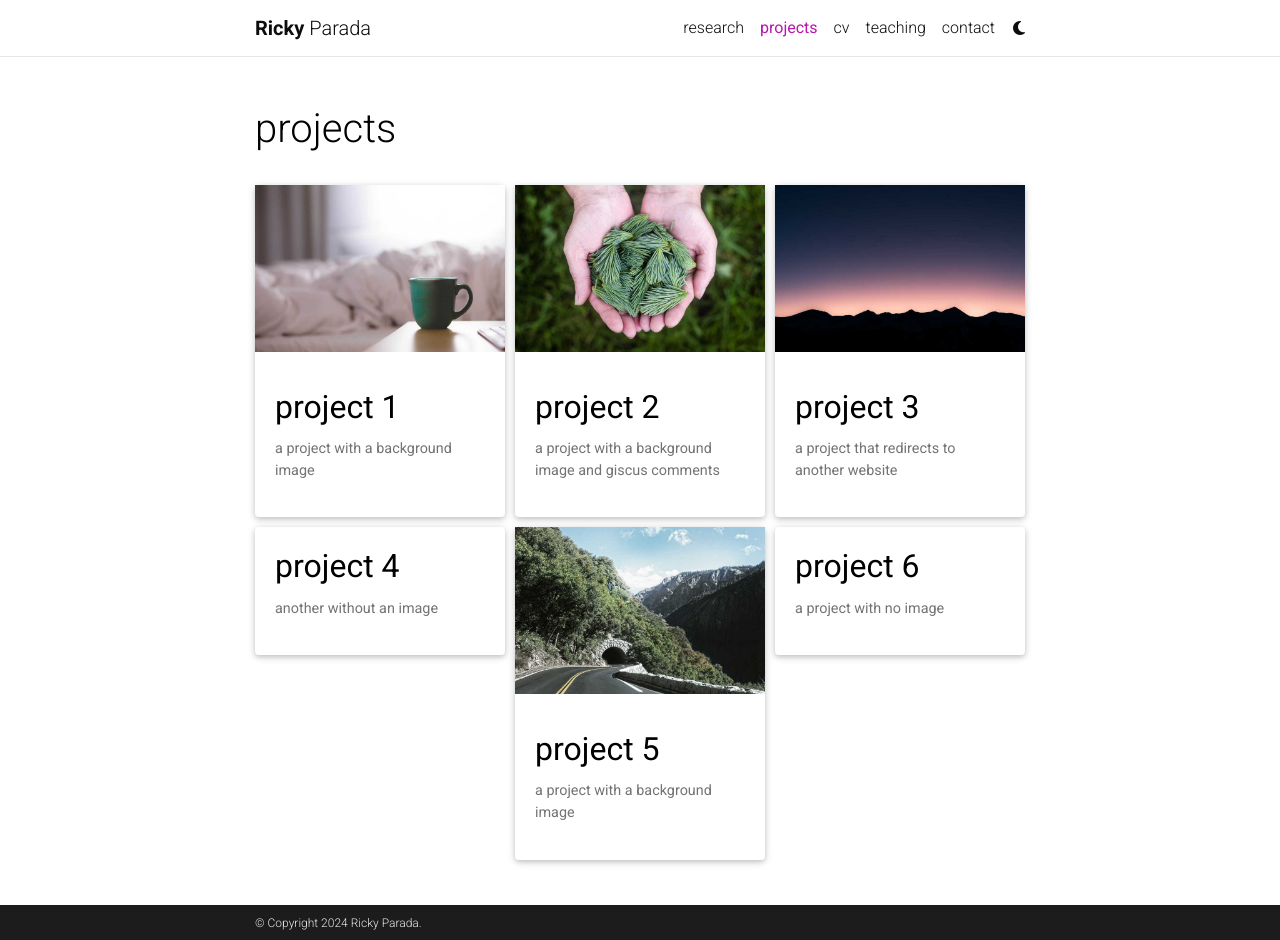
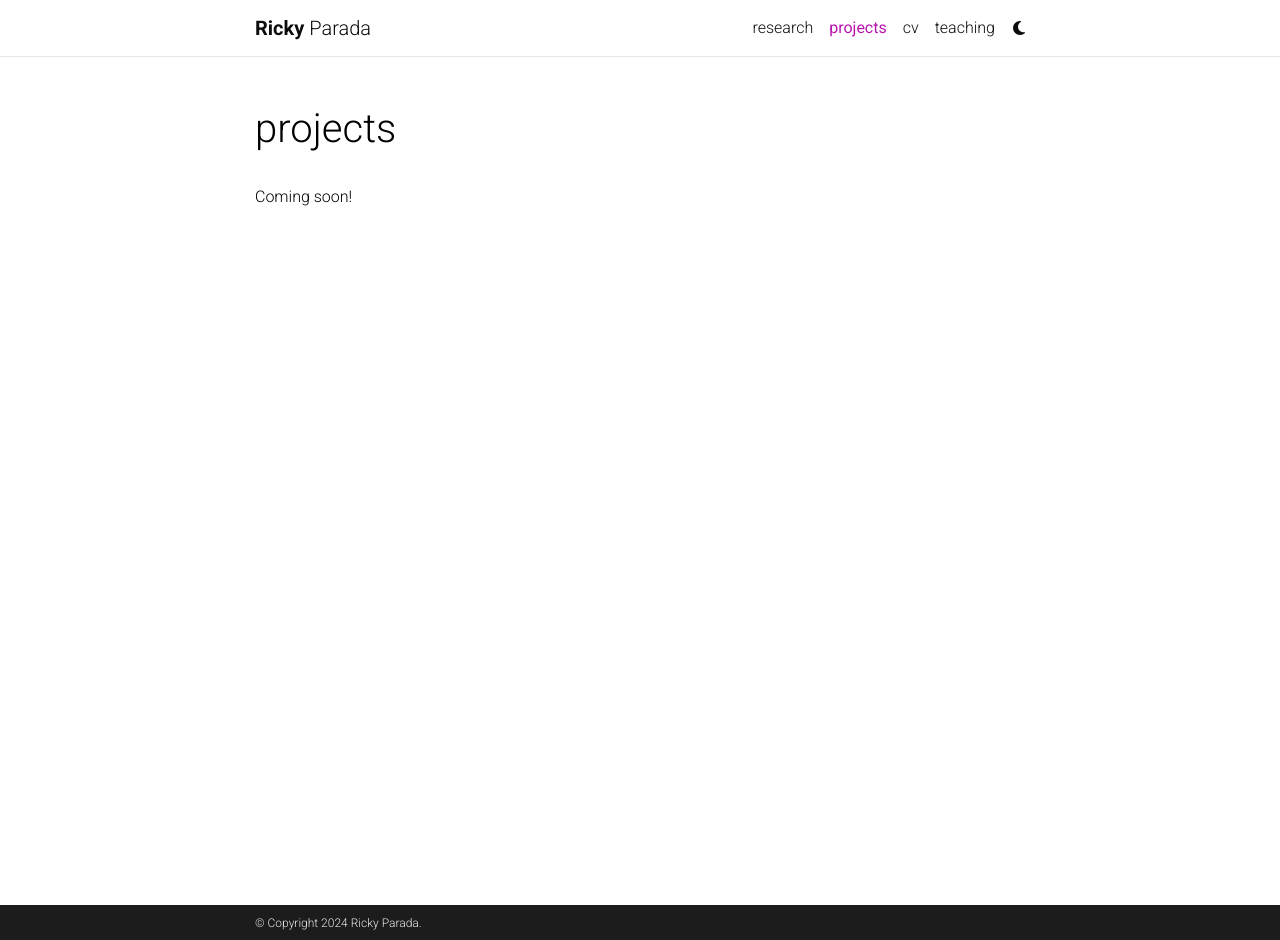
Before and after one commit to rickyparada/rickyparada.github.io, a Jekyll site: the page built from _pages/projects.md, in a window 1280 px wide and 940 px high. Built offline with Jekyll 4.4.1, drawn with Linux system fonts in a browser that asks for light colours; full-size pictures stand in for the smaller copies a plugin makes; comment, search, counter and statistics services are not loaded; a style sheet for code colours, icons or effects is not loaded.

Commit message:
temp shutdown projects and teaching; try adding cv redirect

```diff
--- a/_pages/projects.md
+++ b/_pages/projects.md
@@ -4,52 +4,51 @@
 permalink: /projects/
 nav: true
 nav_order: 3
+description:
 ---
 
-<!-- pages/projects.md -->
-<div class="projects">
-{%- if site.enable_project_categories and page.display_categories %}
-  <!-- Display categorized projects -->
-  {%- for category in page.display_categories %}
-  <h2 class="category">{{ category }}</h2>
-  {%- assign categorized_projects = site.projects | where: "category", category -%}
-  {%- assign sorted_projects = categorized_projects | sort: "importance" %}
-  <!-- Generate cards for each project -->
-  {% if page.horizontal -%}
-  <div class="container">
-    <div class="row row-cols-2">
-    {%- for project in sorted_projects -%}
-      {% include projects_horizontal.html %}
-    {%- endfor %}
-    </div>
-  </div>
-  {%- else -%}
-  <div class="grid">
-    {%- for project in sorted_projects -%}
-      {% include projects.html %}
-    {%- endfor %}
-  </div>
-  {%- endif -%}
-  {% endfor %}
+Coming soon!
 
-{%- else -%}
-<!-- Display projects without categories -->
-  {%- assign sorted_projects = site.projects | sort: "importance" -%}
-  <!-- Generate cards for each project -->
-  {% if page.horizontal -%}
-  <div class="container">
-    <div class="row row-cols-2">
-    {%- for project in sorted_projects -%}
-      {% include projects_horizontal.html %}
-    {%- endfor %}
-    </div>
-  </div>
-  {%- else -%}
-  <div class="grid">
-    {%- for project in sorted_projects -%}
-      {% include projects.html %}
-    {%- endfor %}
-  </div>
-  {%- endif -%}
-{%- endif -%}
-</div>
+<!--
+
+---
+
+### **Leap Motion**
+
+**Prof. Hideo Mabuchi, *Stanford University* (January 2024 - Present)**
+
+Writing **QuTiP** software to characterize state propogations from Quantum Input/Output Networks (QIONs) using SLH. We aim to quantify the advantage of a coherent controller in a variety of optical systems that reside in the **nonlinear regime**. Viewing optomechanical sensors as control systems, these results could inform the noise levels displayed by such devices.
+
+---
+
+### **ZPX**
+
+**Prof. Hideo Mabuchi, *Stanford University* (January 2024 - Present)**
+
+Writing **QuTiP** software to characterize state propogations from Quantum Input/Output Networks (QIONs) using SLH. We aim to quantify the advantage of a coherent controller in a variety of optical systems that reside in the **nonlinear regime**. Viewing optomechanical sensors as control systems, these results could inform the noise levels displayed by such devices.
+
+---
+
+### **Cubot: The Rubik's Cube Solving Robot**
+
+**Prof. Hideo Mabuchi, *Stanford University* (January 2024 - Present)**
+
+Writing **QuTiP** software to characterize state propogations from Quantum Input/Output Networks (QIONs) using SLH. We aim to quantify the advantage of a coherent controller in a variety of optical systems that reside in the **nonlinear regime**. Viewing optomechanical sensors as control systems, these results could inform the noise levels displayed by such devices.
+
+---
+
+### **Multi BLD**
+
+**Prof. Hideo Mabuchi, *Stanford University* (January 2024 - Present)**
+
+Writing **QuTiP** software to characterize state propogations from Quantum Input/Output Networks (QIONs) using SLH. We aim to quantify the advantage of a coherent controller in a variety of optical systems that reside in the **nonlinear regime**. Viewing optomechanical sensors as control systems, these results could inform the noise levels displayed by such devices.
+
+---
+
+### **Boston Marathon**
+
+**Prof. Hideo Mabuchi, *Stanford University* (January 2024 - Present)**
+
+Writing **QuTiP** software to characterize state propogations from Quantum Input/Output Networks (QIONs) using SLH. We aim to quantify the advantage of a coherent controller in a variety of optical systems that reside in the **nonlinear regime**. Viewing optomechanical sensors as control systems, these results could inform the noise levels displayed by such devices.
+
+--- -->
```
Also changed, not shown: _pages/contact.md (+0 -7 lines), _pages/cv.md (+8 -3 lines), _pages/research.md (+2 -1 lines), _pages/teaching.md (+40 -3 lines), index.md (+3 -3 lines).
